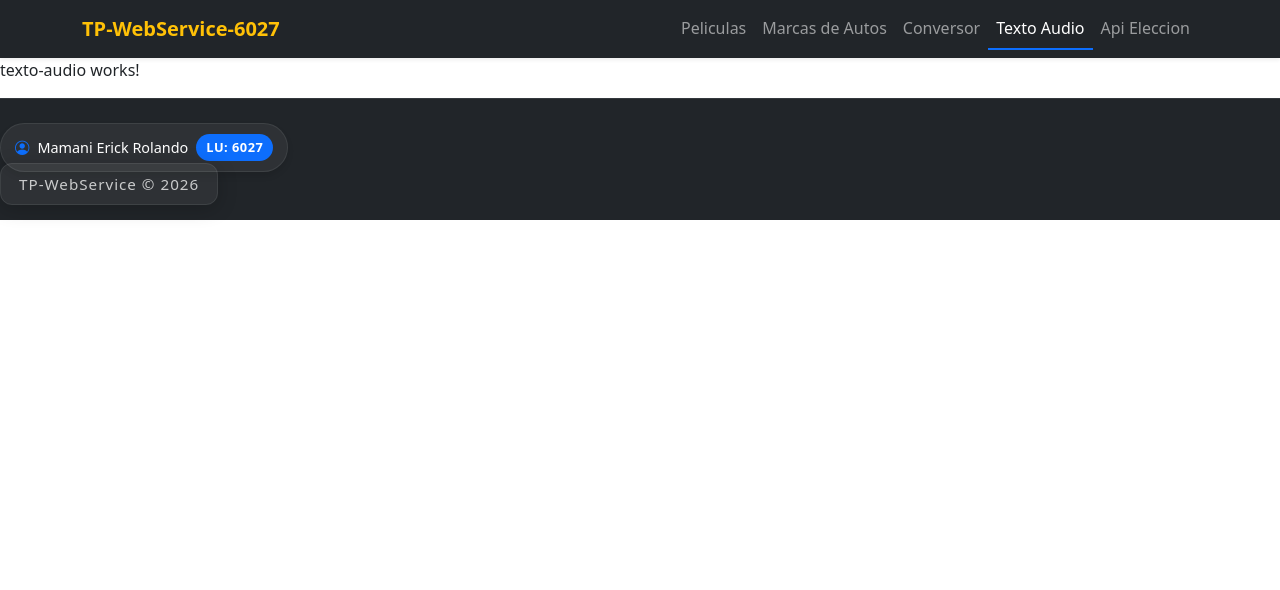
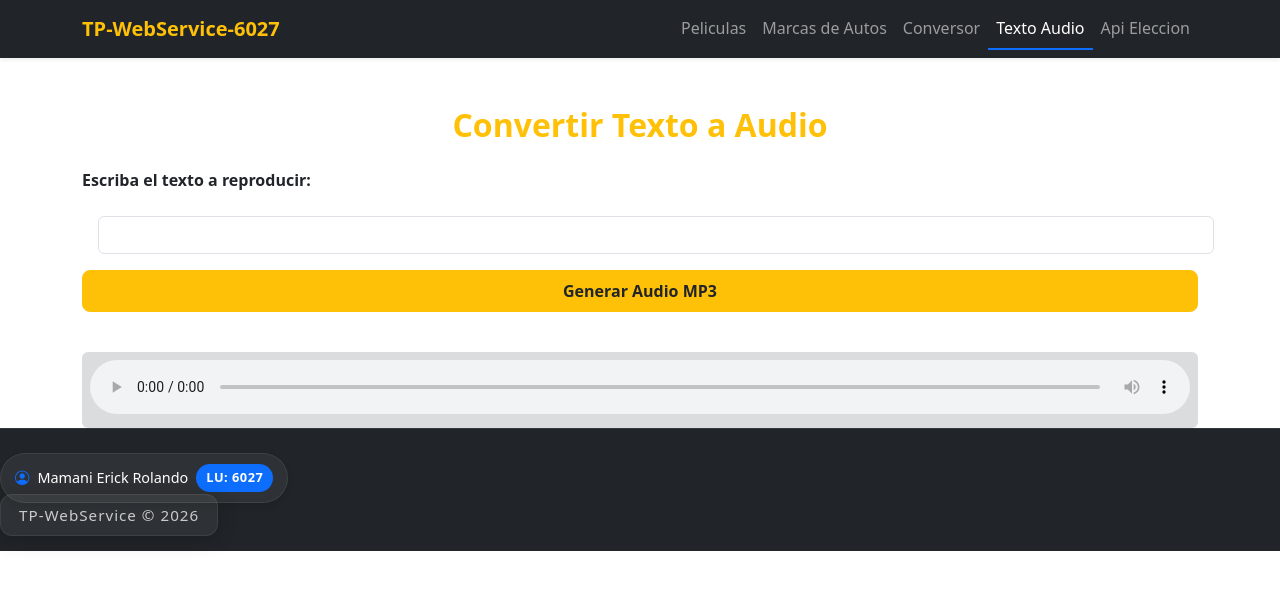
Before and after one commit to MamaniErick/FrontEnd-TaxiFem, an Angular app: page /texto-audio in a window 1280 px wide. Shown: the top 590 px of the page. Built offline with nearby package versions, Linux system fonts and the light colour scheme.

Commit message:
Desarrollo de Codigo

```diff
--- a/src/app/components/texto-audio/texto-audio.html
+++ b/src/app/components/texto-audio/texto-audio.html
@@ -1 +1,18 @@
-<p>texto-audio works!</p>
+<div class="container mt-5">
+    <h2 class="text-center fw-bold mb-4 text-warning">Convertir Texto a Audio</h2>
+    <form>
+        <div class="mb-3">
+            <label for="texto" class="form-label fw-semibold">Escriba el texto a reproducir:</label>
+            <input type="text" name="texto" id="texto" class="form-control text-dark m-3" [(ngModel)]="texto" >
+            <button type="button"  class="btn btn-warning w-100 py-2 fw-bold rounded-3 text-dark mb-4" (click)="convertirTextoAudio()">
+                Generar Audio MP3
+            </button>
+        </div>
+        <div class="text-center p-2 bg-secondary bg-opacity-25 rounded">
+            <audio controls class="w-100">
+                <source [src]="objetUrl" type="audio/mpeg">
+                Tu navegador no soporta la reproducción de este audio.
+            </audio>
+        </div>
+    </form>
+</div>
--- a/src/app/components/texto-audio/texto-audio.ts
+++ b/src/app/components/texto-audio/texto-audio.ts
@@ -1,9 +1,37 @@
 import { Component } from '@angular/core';
+import { TextoAudioService } from '../../servicios/texto-audio-service';
+import { DomSanitizer } from '@angular/platform-browser';
+import { CommonModule } from '@angular/common';
+import { FormsModule } from '@angular/forms';
+import { SafeUrl } from '@angular/platform-browser';
 
 @Component({
   selector: 'app-texto-audio',
-  imports: [],
+  imports: [CommonModule, FormsModule],
   templateUrl: './texto-audio.html',
   styleUrl: './texto-audio.css',
 })
-export class TextoAudio {}
+export class TextoAudio {
+
+  texto: string="";
+  objetUrl: SafeUrl=" ";
+
+  constructor(private textoAudioService: TextoAudioService,
+    private sanitezer: DomSanitizer
+  ){}
+
+  convertirTextoAudio(){
+    this.objetUrl = "";
+
+    this.textoAudioService.postTextAudio(this.texto).subscribe(
+      data=>{
+        console.log(this.texto)
+        let objectUrl= URL.createObjectURL(data);
+        this.objetUrl= this.sanitezer.bypassSecurityTrustUrl(objectUrl);
+        },
+      error=>{
+        console.log(error)
+      }
+    )
+  }
+}
--- /dev/null
+++ b/src/app/servicios/texto-audio-service.ts
@@ -0,0 +1,30 @@
+import { HttpClient, HttpHeaders } from '@angular/common/http';
+import { Injectable } from '@angular/core';
+import { Observable } from 'rxjs';
+
+@Injectable({
+  providedIn: 'root',
+})
+export class TextoAudioService {
+
+  constructor(private http: HttpClient) { }
+
+  postTextAudio(text:string): Observable<Blob>{
+    let httpOptions = {
+      headers: new HttpHeaders({
+        'x-rapidapi-key': 'db241b6b7bmsh019c06a40db46cfp1c0838jsn188e70e69af9',
+        'x-rapidapi-host': 'open-ai-text-to-speech1.p.rapidapi.com',
+        'Content-Type': 'application/json'
+      }),
+      responseType: 'blob' as 'blob',
+      withCredentials: true
+    }
+    let body= {
+      model: 'tts-1',
+	    input: text,
+	    instructions: 'Tono normal',
+	    voice: 'alloy'
+    }
+    return this.http.post('https://open-ai-text-to-speech1.p.rapidapi.com/',body, httpOptions);
+  }
+}
```
